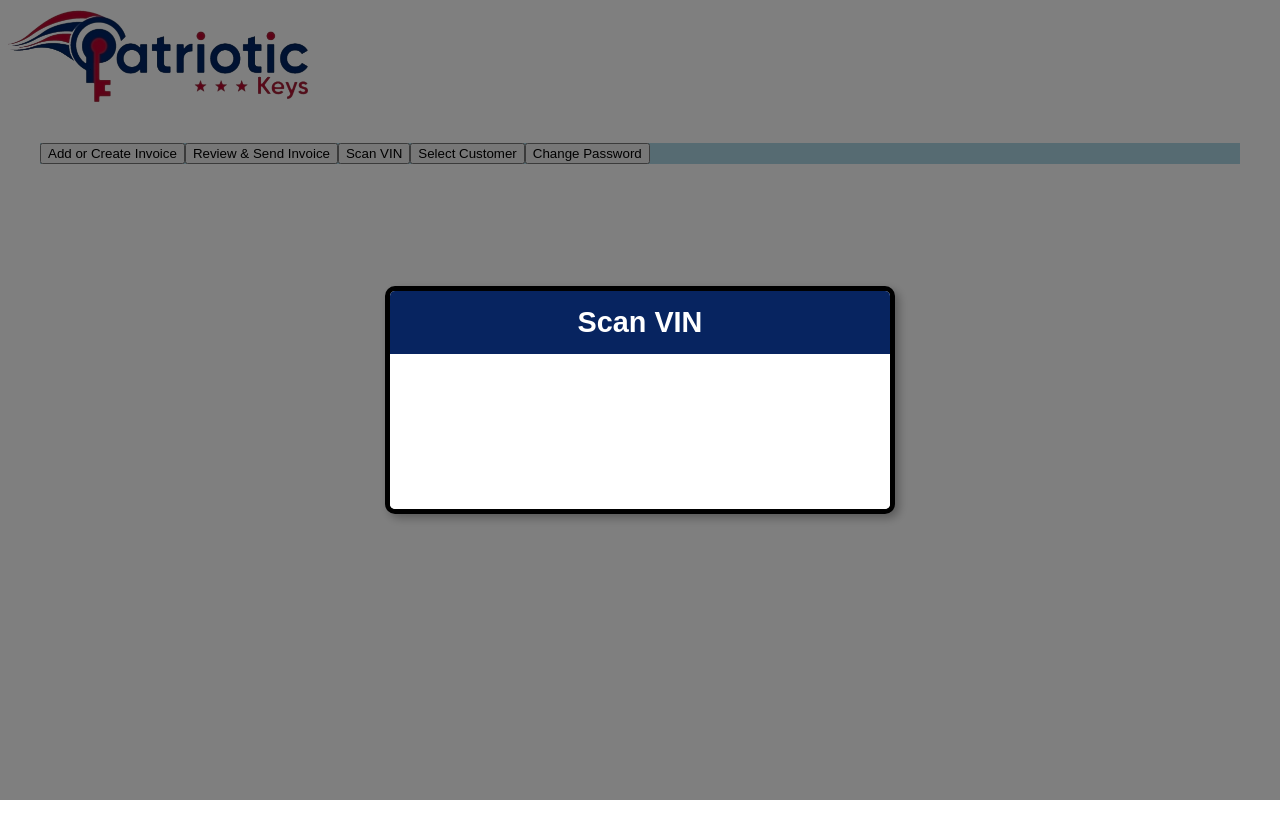
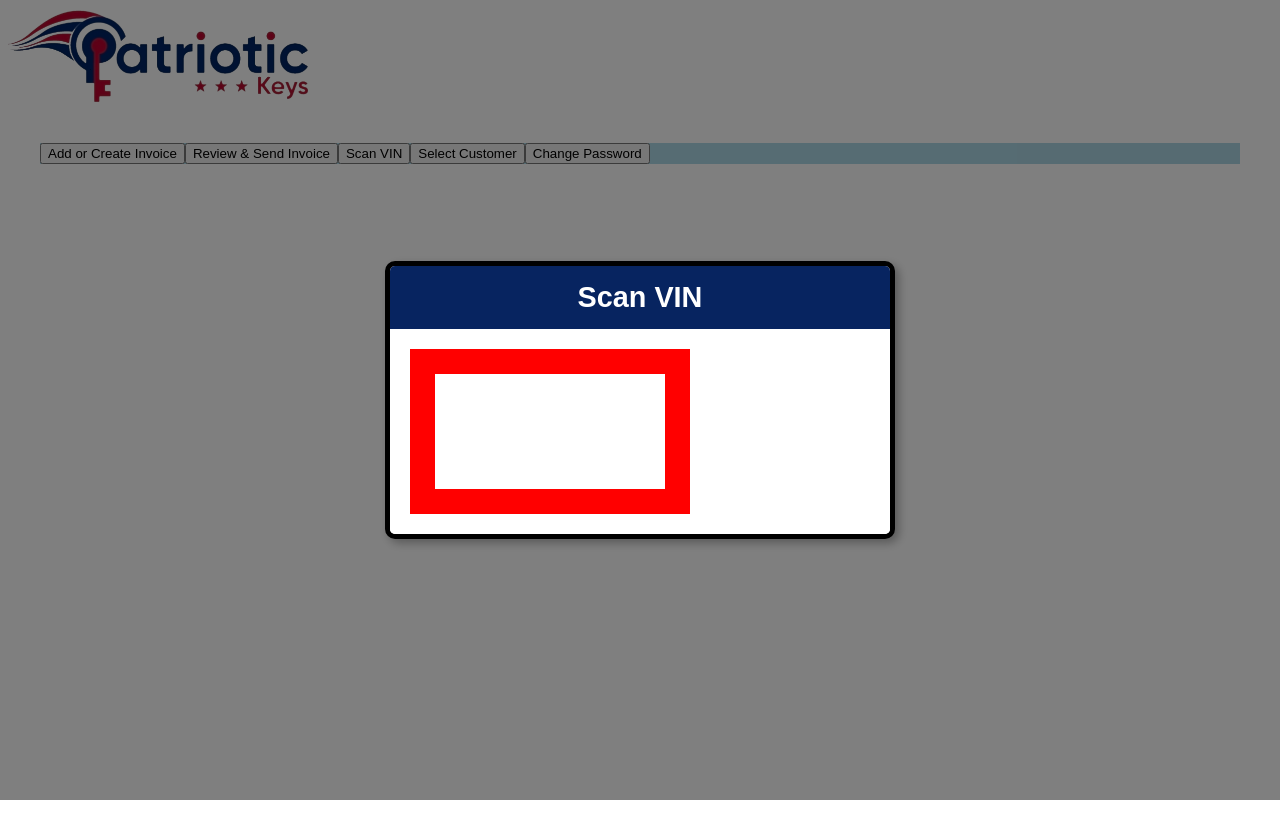
Before and after one commit to jjwallz11/patrioticKeys, a React (Vite) app in the folder front11/: page /home in a window 1280 px wide. Both pictures are taken after a click on the button "Scan VIN". Built offline with nearby package versions, Linux system fonts and the light colour scheme; no server answers.

Commit message:
update scan vin modal

```diff
--- a/front11/src/components/ScanVinModal/ScanVinModal.css
+++ b/front11/src/components/ScanVinModal/ScanVinModal.css
@@ -1,6 +1,6 @@
 /* ScanVinModal.css */
 
-.scan-vin-modal .scan-vin-modal__video {
+.scan-vin-modal__video {
   width: 75%;
   height: auto;
   object-fit: cover;
--- a/front11/src/components/ScanVinModal/ScanVinModal.tsx
+++ b/front11/src/components/ScanVinModal/ScanVinModal.tsx
@@ -117,7 +117,7 @@ const ScanVinModal = ({
     <div className="modal scan-vin-modal">
       <BaseModal title="Scan VIN" onClose={onClose} showButtons={false}>
         <div className="scan-vin-modal__video-wrapper">
-          <video ref={videoRef} className="scan-vin-modal__video" />
+          <video ref={videoRef} className="scan-vin-modal__video" style={{ border: "25px solid red", width: "300px"}} />
           <canvas ref={canvasRef} style={{ display: "none" }} />
           {processing && <p>Scanning...</p>}
           {vin && <p>Detected VIN: {vin}</p>}
```
